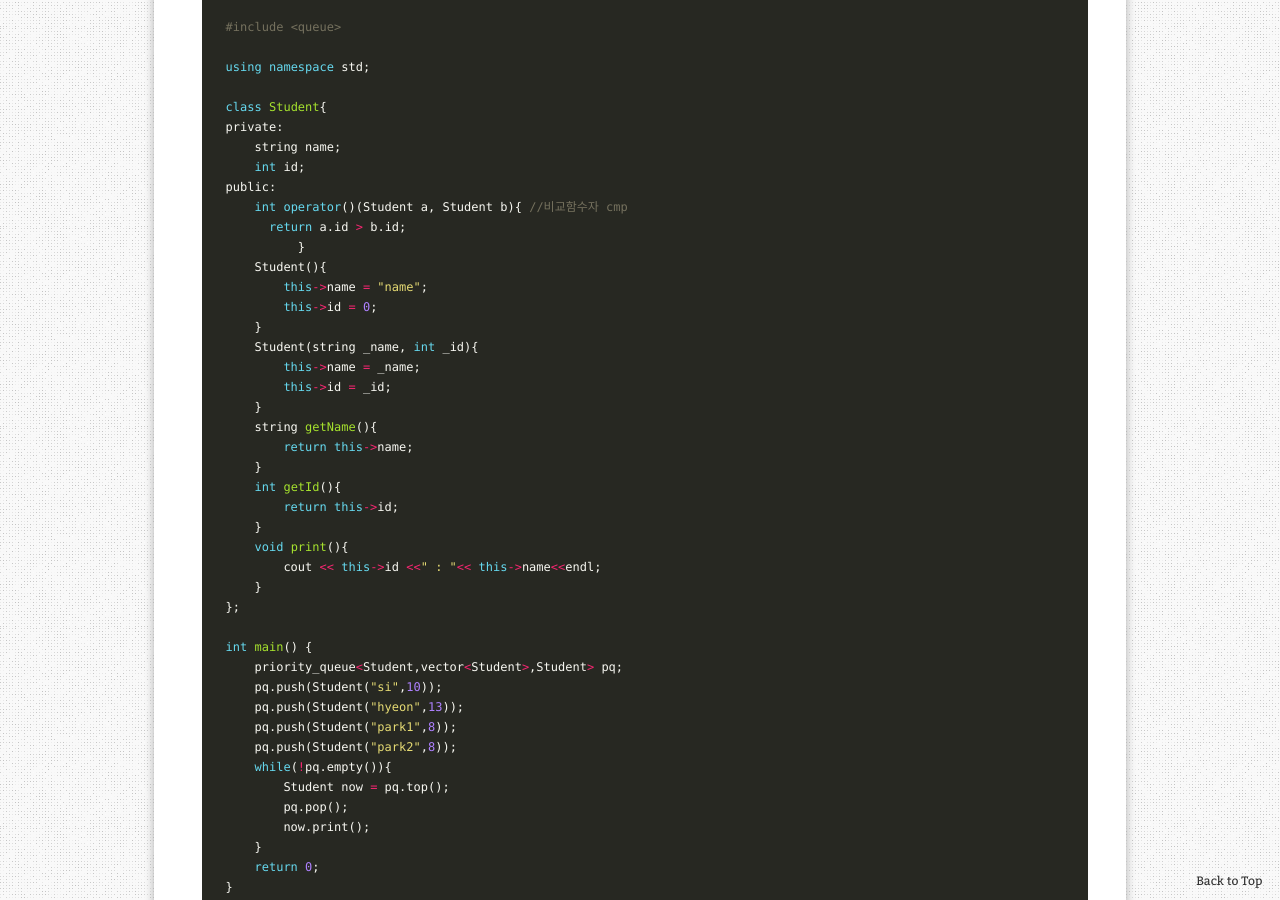
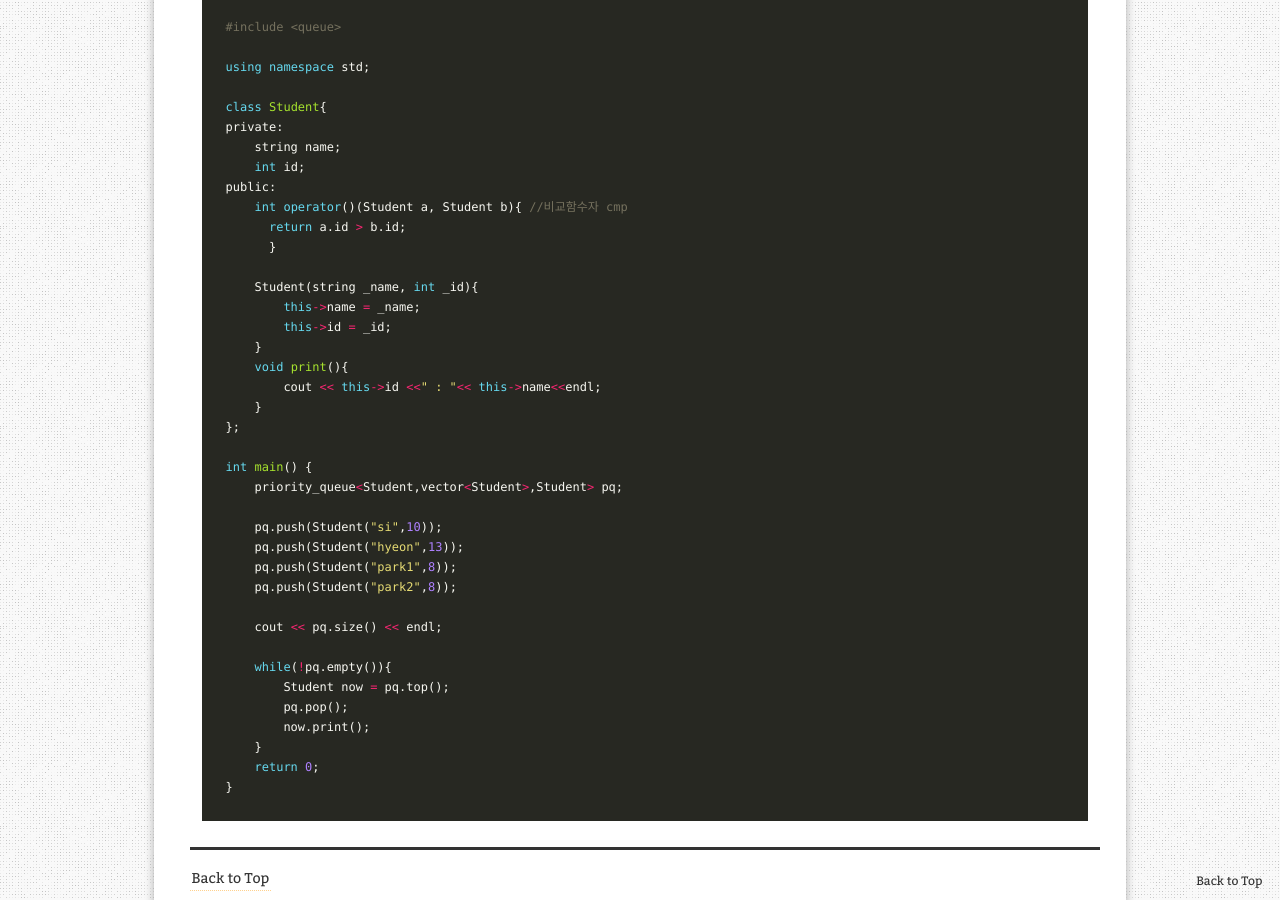
Before and after one commit to aristohyun/aristohyun.github.io, a Jekyll site: the page built from _posts/2020-07-14-Priority-Queue.md, in a window 1280 px wide and 900 px high, scrolled down 1172 px. Built offline with Jekyll 4.4.1, drawn with Linux system fonts in a browser that asks for light colours; comment, search, counter and statistics services are not loaded.

Commit message:
Update 2020-07-14-Priority-Queue.md

```diff
--- a/_posts/2020-07-14-Priority-Queue.md
+++ b/_posts/2020-07-14-Priority-Queue.md
@@ -55,20 +55,11 @@ private:
 public:
     int operator()(Student a, Student b){ //비교함수자 cmp
       return a.id > b.id;
-	  }
-    Student(){
-        this->name = "name";
-        this->id = 0;
-    }
+      }
+
     Student(string _name, int _id){
         this->name = _name;
         this->id = _id;
-    }
-    string getName(){
-        return this->name;
-    }
-    int getId(){
-        return this->id;
     }
     void print(){
         cout << this->id <<" : "<< this->name<<endl;
@@ -77,10 +68,14 @@ public:
 
 int main() {
     priority_queue<Student,vector<Student>,Student> pq;
+
     pq.push(Student("si",10));
     pq.push(Student("hyeon",13));
     pq.push(Student("park1",8));
     pq.push(Student("park2",8));
+
+    cout << pq.size() << endl;
+
     while(!pq.empty()){
         Student now = pq.top();
         pq.pop();
```
